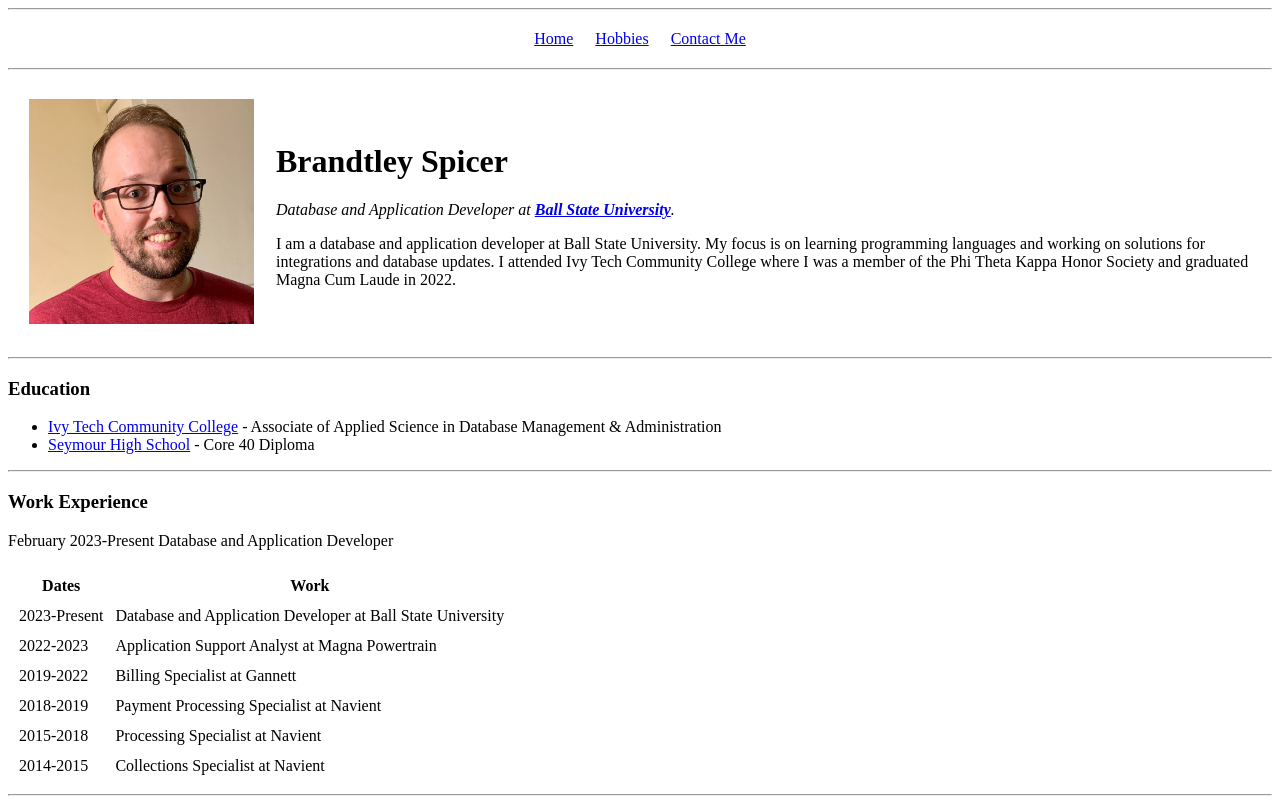
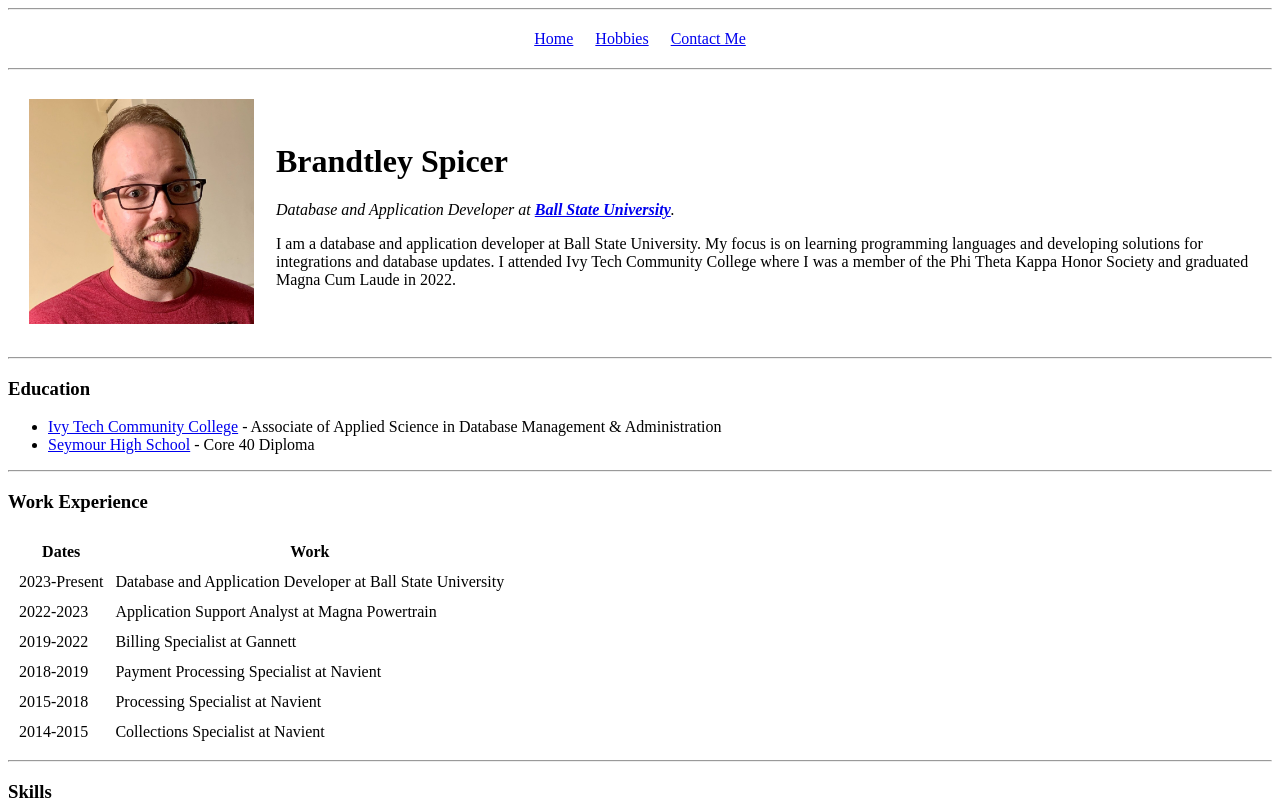
Before and after one commit to brandtleyspicer/cv, a plain HTML site: page index.html in a window 1280 px wide. Shown: the top 806 px of the page. Drawn offline with Linux system fonts and the light colour scheme.

Commit message:
verbiage updates

```diff
--- a/index.html
+++ b/index.html
@@ -23,7 +23,7 @@
                 <td><h1>Brandtley Spicer</h1>
                     <p><em> Database and Application Developer at <strong><a href="https://www.bsu.edu">Ball State University</a></strong>.</em></p>
                     <p>I am a database and application developer at Ball State University. My focus is on learning programming
-                    languages and working on solutions for integrations and database updates. I attended Ivy Tech Community
+                    languages and developing solutions for integrations and database updates. I attended Ivy Tech Community
                     College where I was a member of the Phi Theta Kappa Honor Society and graduated Magna Cum Laude in 2022.</p>
                 </td>
             </tr>
@@ -38,7 +38,6 @@
         </ul>
         <hr>
         <h3>Work Experience</h3>
-        <p>February 2023-Present Database and Application Developer</p>
         <table cellspacing="10">
             <thead>
                 <tr>
```
